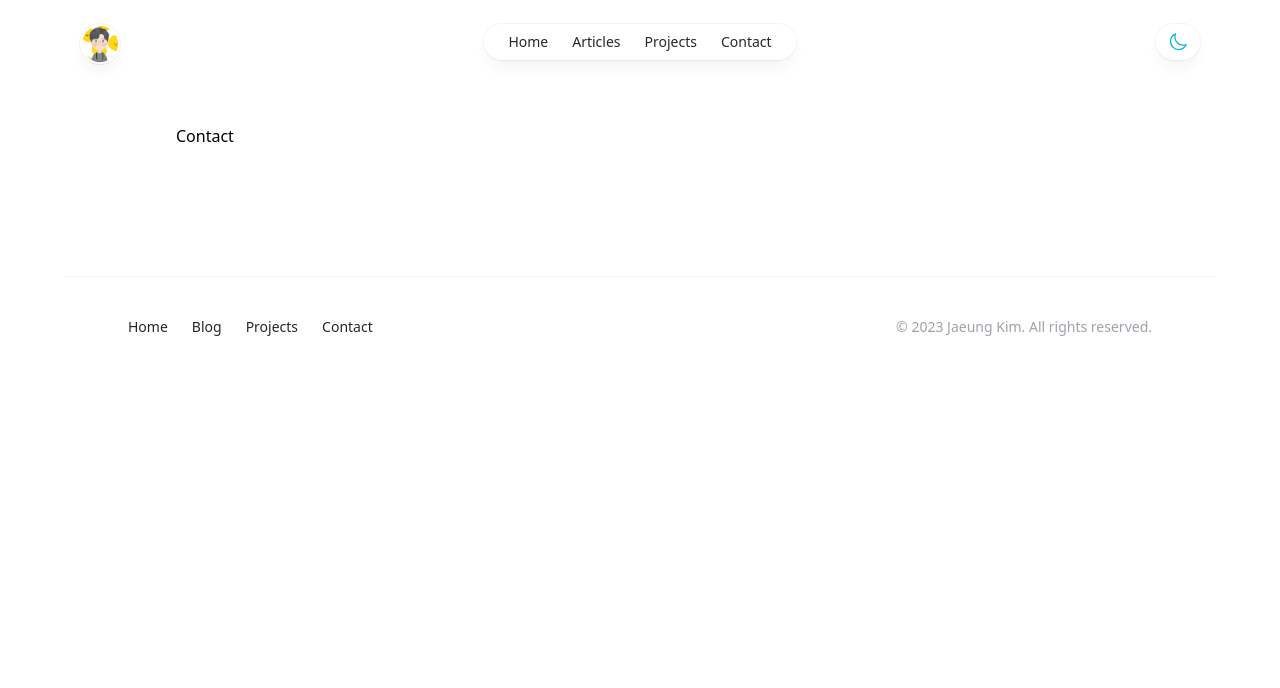
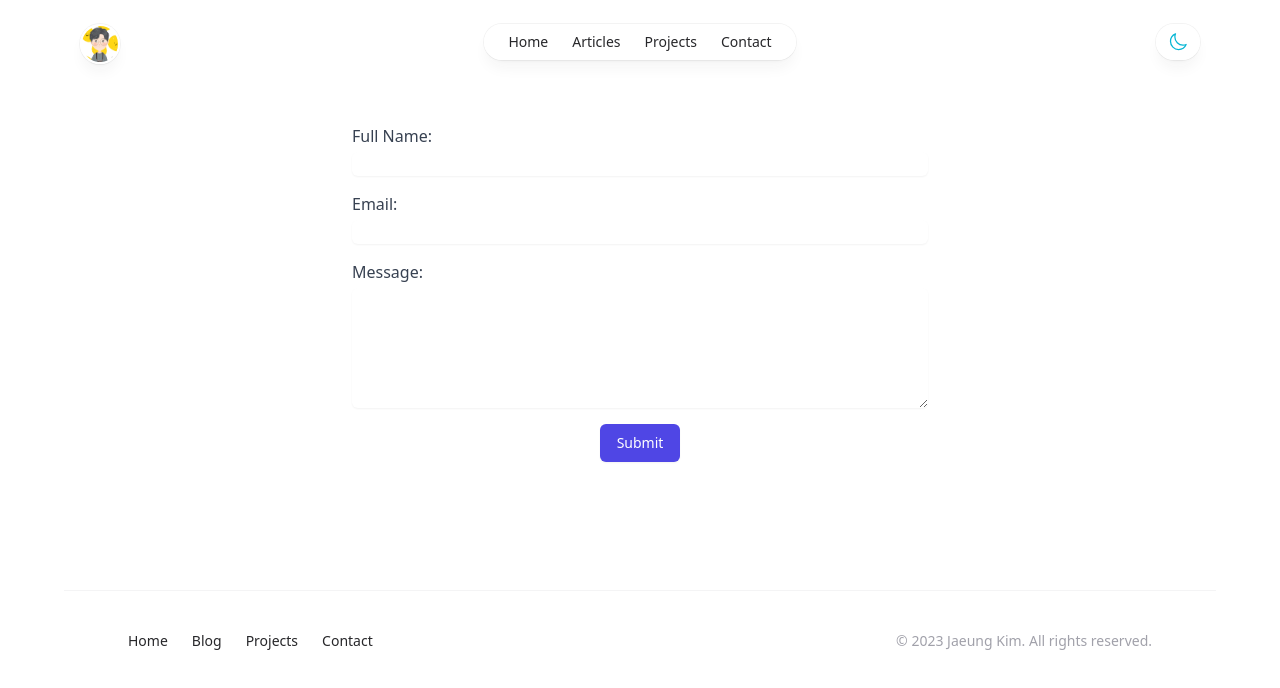
Before and after one commit to jaeungkim/portfolio-website-nextjs, a Next.js app: page /contact in a window 1280 px wide. Shown: the top 688 px of the page. Built offline with nearby package versions, Linux system fonts and the light colour scheme.

Commit message:
230322 01:19pm - contact us page added / form with sendgrid

```diff
--- /dev/null
+++ b/components/shared/toast.tsx
@@ -0,0 +1,36 @@
+import React, { PropsWithChildren } from "react";
+import { Transition } from "@headlessui/react";
+import { XMarkIcon } from "@heroicons/react/24/outline";
+
+interface Props {
+  show: boolean;
+  onClose: () => void;
+  status: "success" | "danger"; // New prop
+}
+
+export default function Toast({
+  show,
+  onClose,
+  children,
+  status = "success", // Default value is "success"
+}: PropsWithChildren<Props>) {
+  const containerClass = `flex justify-between items-center p-4 w-full bg-white shadow-lg rounded-lg pointer-events-auto ${
+    status === "success" ? "bg-green-400" : "bg-red-400"
+  }`;
+  return (
+    <Transition
+      show={show}
+      enter="transition ease-out duration-100"
+      enterFrom="transform opacity-0 scale-95"
+      enterTo="transform opacity-100 scale-100"
+      leave="transition ease-in duration-75"
+      leaveFrom="transform opacity-100 scale-100"
+      leaveTo="transform opacity-0 scale-95"
+    >
+      <div className={containerClass}>
+        <div className="text-gray-700 font-medium">{children}</div>
+        <XMarkIcon onClick={onClose} className="h-5 w-5 cursor-pointer" />
+      </div>
+    </Transition>
+  );
+}
--- a/package.json
+++ b/package.json
@@ -10,6 +10,7 @@
     "@heroicons/react": "^2.0.16",
     "@react-three/drei": "^9.58.2",
     "@react-three/fiber": "^8.12.0",
+    "@sendgrid/mail": "^7.7.0",
     "@types/next": "^9.0.0",
     "@types/react-dom": "^18.0.11",
     "@types/three": "^0.149.0",
--- /dev/null
+++ b/pages/api/sendgrid.js
@@ -0,0 +1,33 @@
+import sendgrid from "@sendgrid/mail";
+
+sendgrid.setApiKey(process.env.SENDGRID_API_KEY);
+
+async function sendEmail(req, res) {
+  try {
+    await sendgrid.send({
+      to: "jaewoongkim95@gmail.com",
+      from: "jaewoongkim95@gmail.com",
+      subject: `Contact us form from website`,
+      html: `<!DOCTYPE html>
+      <html>
+      <head>
+          <meta charset="utf-8">
+          <title>Contact Form Submission</title>
+      </head>
+      <body>
+          <h2>Contact Form Submission</h2>
+          <p>Name: ${req.body.name}</p>
+          <p>Email: ${req.body.email}</p>
+          <p>Message: ${req.body.message}</p>
+      </body>
+      </html>`,
+    });
+  } catch (error) {
+    // console.log(error);
+    return res.status(error.statusCode || 500).json({ error: error.message });
+  }
+
+  return res.status(200).json({ error: "" });
+}
+
+export default sendEmail;
--- a/pages/contact.tsx
+++ b/pages/contact.tsx
@@ -1,9 +1,156 @@
+import axios from "axios";
+import { ChangeEvent, FormEvent, useState } from "react";
 import Layout from "../components/shared/layout";
+import Toast from "../components/shared/toast";
+
+interface IFormErrors {
+  name?: string;
+  email?: string;
+  message?: string;
+}
 
 export default function Contact() {
+  const [name, setName] = useState<string>("");
+  const [email, setEmail] = useState<string>("");
+  const [message, setMessage] = useState<string>("");
+  const [formErrors, setFormErrors] = useState<IFormErrors>({});
+
+  const [toastMessage, setToastMessage] = useState<string>("");
+  const [apiStatus, setApiStatus] = useState<"success" | "danger">("success"); // Default value is "success"
+
+  const handleChange = (
+    e: ChangeEvent<HTMLInputElement> | ChangeEvent<HTMLTextAreaElement>
+  ): void => {
+    const { name, value } = e.target;
+    if (name === "name") {
+      setName(value);
+    } else if (name === "email") {
+      setEmail(value);
+    } else if (name === "message") {
+      setMessage(value);
+    }
+  };
+
+  const handleSubmit = async (e: FormEvent<HTMLFormElement>): Promise<void> => {
+    e.preventDefault();
+    const errors = validateForm();
+    if (Object.keys(errors).length === 0) {
+      try {
+        const response = await axios.post("/api/sendgrid", {
+          name,
+          email,
+          message,
+        });
+        if (response.status === 200) {
+          setApiStatus("success");
+          setToastMessage("Contact successfully sent!!");
+          setName("");
+          setEmail("");
+          setMessage("");
+          setFormErrors({});
+        }
+      } catch (error) {
+        console.error(error);
+        setApiStatus("danger");
+        setToastMessage("Failed to send message. Please try again later.");
+      }
+    } else {
+      setFormErrors(errors);
+    }
+  };
+
+  const validateForm = (): IFormErrors => {
+    let errors: IFormErrors = {};
+    if (!name) {
+      errors.name = "Please enter your name";
+    }
+    if (!email) {
+      errors.email = "Please enter your email";
+    } else if (!/\S+@\S+\.\S+/.test(email)) {
+      errors.email = "Please enter a valid email";
+    }
+    if (!message) {
+      errors.message = "Please enter a message";
+    }
+    return errors;
+  };
+
   return (
     <Layout>
-      <p>Contact</p>
+      <Toast
+        show={toastMessage !== ""}
+        onClose={() => setToastMessage("")}
+        status={apiStatus}
+      >
+        <div>
+          <p>{toastMessage}</p>
+        </div>
+      </Toast>
+
+      <form onSubmit={handleSubmit} className="max-w-xl mx-auto">
+        <div className="mb-4">
+          <label htmlFor="name" className="block font-medium text-gray-700">
+            Full Name:
+          </label>
+          <input
+            type="text"
+            id="name"
+            name="name"
+            onChange={handleChange}
+            value={name}
+            className={`mt-1 block w-full rounded-md border-gray-300 shadow-sm focus:border-indigo-500 focus:ring-indigo-500 ${
+              formErrors.name ? "border-red-500" : ""
+            }`}
+          />
+          {formErrors.name && (
+            <p className="text-red-500 text-sm mt-1">{formErrors.name}</p>
+          )}
+        </div>
+        <div className="mb-4">
+          <label htmlFor="email" className="block font-medium text-gray-700">
+            Email:
+          </label>
+          <input
+            type="text"
+            id="email"
+            name="email"
+            value={email}
+            onChange={handleChange}
+            className={`mt-1 block w-full rounded-md border-gray-300 shadow-sm focus:border-indigo-500 focus:ring-indigo-500 ${
+              formErrors.email ? "border-red-500" : ""
+            }`}
+          />
+          {formErrors.email && (
+            <p className="text-red-500 text-sm mt-1">{formErrors.email}</p>
+          )}
+        </div>
+        <div className="mb-4">
+          <label htmlFor="message" className="block font-medium text-gray-700">
+            Message:
+          </label>
+          <textarea
+            id="message"
+            name="message"
+            value={message}
+            rows={5}
+            onChange={handleChange}
+            className={`mt-1 block w-full rounded-md border-gray-300 shadow-sm focus:border-indigo-500 focus:ring-indigo-500 ${
+              formErrors.message ? "border-red-500" : ""
+            }`}
+          ></textarea>
+          {formErrors.message && (
+            <p className="text-red-500 text-sm mt-1">{formErrors.message}</p>
+          )}
+        </div>
+        <div className="text-center">
+          <button
+            type="submit"
+            className="inline-flex justify-center py-2 px-4 border border-transparent shadow-sm text-sm font-medium rounded-md text-white bg-indigo-600 hover:bg-indigo-700 focus:outline-none focus:ring-2 focus:ring-offset-2 focus:ring-indigo-500"
+          >
+            Submit
+          </button>
+        </div>
+      </form>
     </Layout>
   );
 }
```
Also changed, not shown: 1 other file (tests, documents, lock files or other folders).
